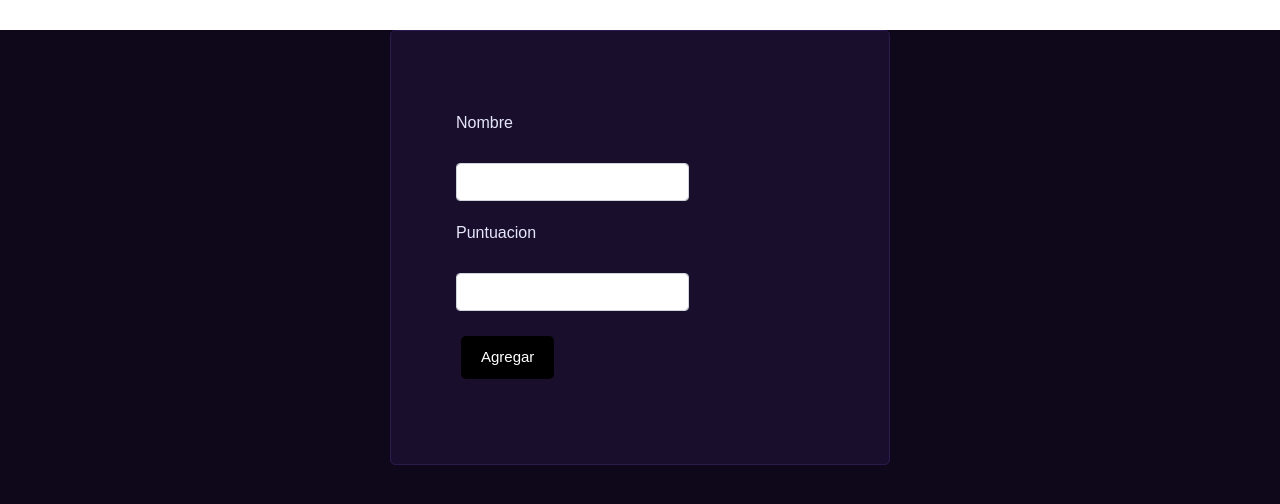
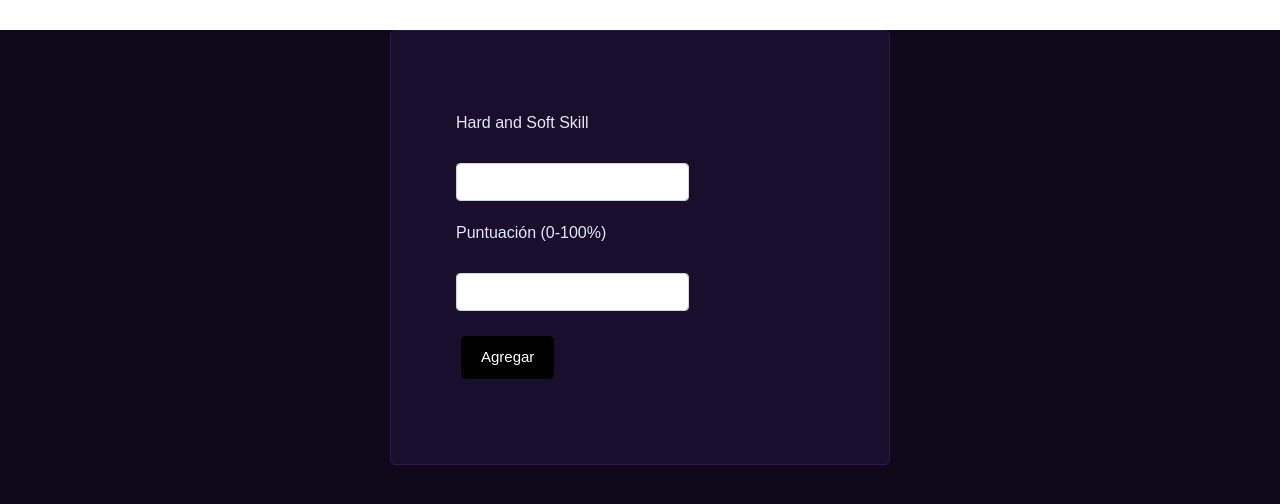
Before and after one commit to francovico/portfolio-fe, an Angular app: page /nuevohass in a window 1280 px wide. Shown: the top 504 px of the page. Built offline with nearby package versions, Linux system fonts and the light colour scheme.

Commit message:
Nuevos cambios en About y Hass

```diff
--- a/src/app/about/editarabout.component.html
+++ b/src/app/about/editarabout.component.html
@@ -1,4 +1,4 @@
-<section class="row no-gutters" style="background-color: #0E081A">
+<section class="vh-150" style="background-color: #0E081A">
 
   <div class="container" *ngIf="about">
       <div class="row">
--- a/src/app/hass/editarhass.component.html
+++ b/src/app/hass/editarhass.component.html
@@ -9,7 +9,7 @@
                       <input type="text" class="form-control" id="nombrehassa" name="nombrehass" [(ngModel)]="hass.nombrehass" requerid>
                   </div>
                   <div class="form-group">
-                      <label for="puntuacionhass">Puntuación "%"</label>
+                      <label for="puntuacionhass">Puntuación (0-100%)</label>
                       <input type="text" class="form-control" id="puntuacionhass" name="puntuacionhassa" [(ngModel)]="hass.puntuacionhass" requerid>
                   </div>
                   <button class="btn btn-primary">
--- a/src/app/hass/nuevohass.component.html
+++ b/src/app/hass/nuevohass.component.html
@@ -5,11 +5,11 @@
       <div>
           <form (ngSubmit)="onCreate()" novalidate #f="ngForm">
               <div class="form-group">
-                  <label for="nombrehass">Nombre</label>
+                  <label for="nombrehass">Hard and Soft Skill</label>
                   <input type="text" class="form-control" id="nombrehass" name="nombrehass" [(ngModel)]="nombrehass" requerid>
               </div>
               <div class="form-group">
-                  <label for="puntuacionhass">Puntuacion</label>
+                  <label for="puntuacionhass">Puntuación (0-100%)</label>
                   <input type="text" class="form-control" id="puntuacionhass" name="puntuacionhass" [(ngModel)]="puntuacionhass" requerid>
               </div>
               <button class="btn btn-primary">
```
